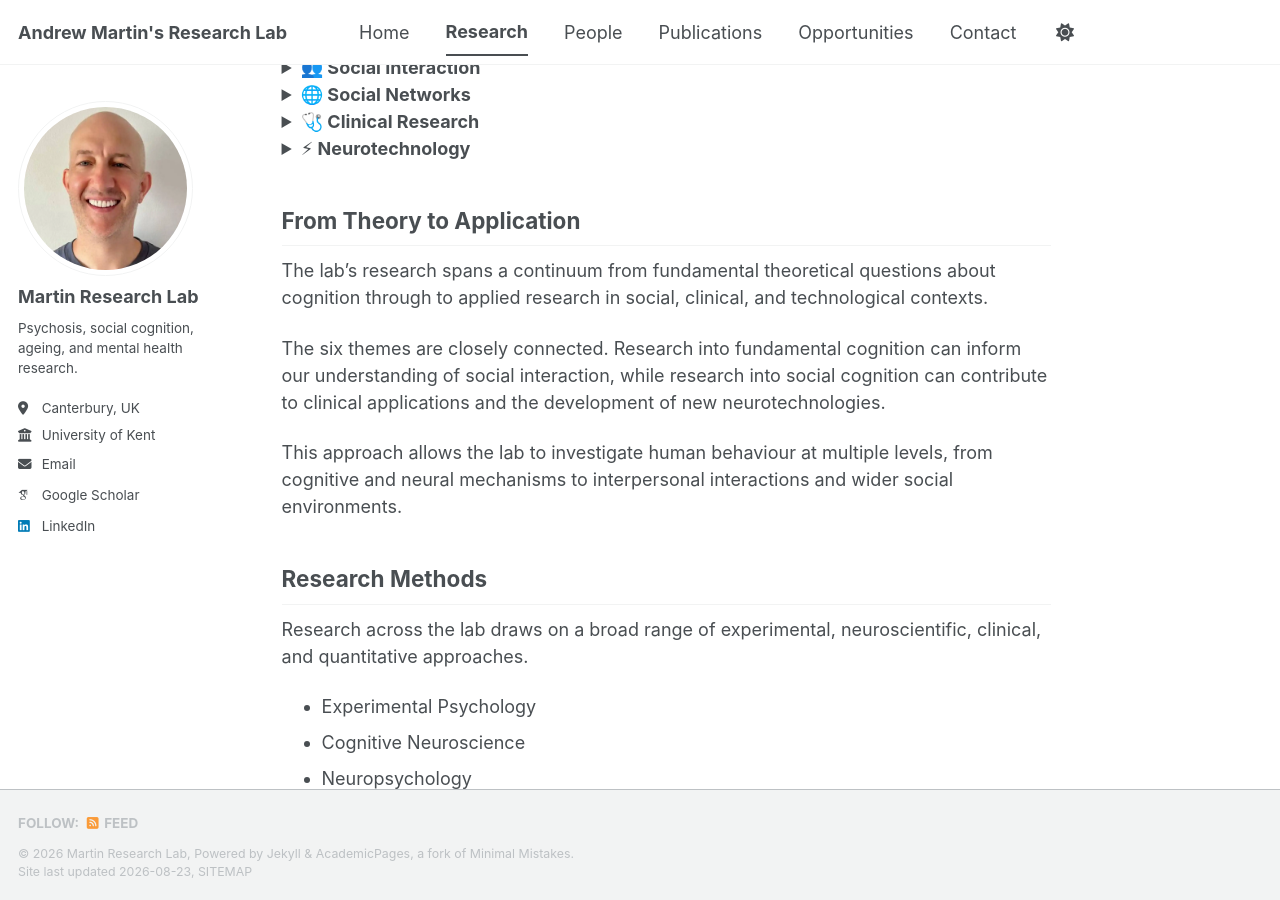
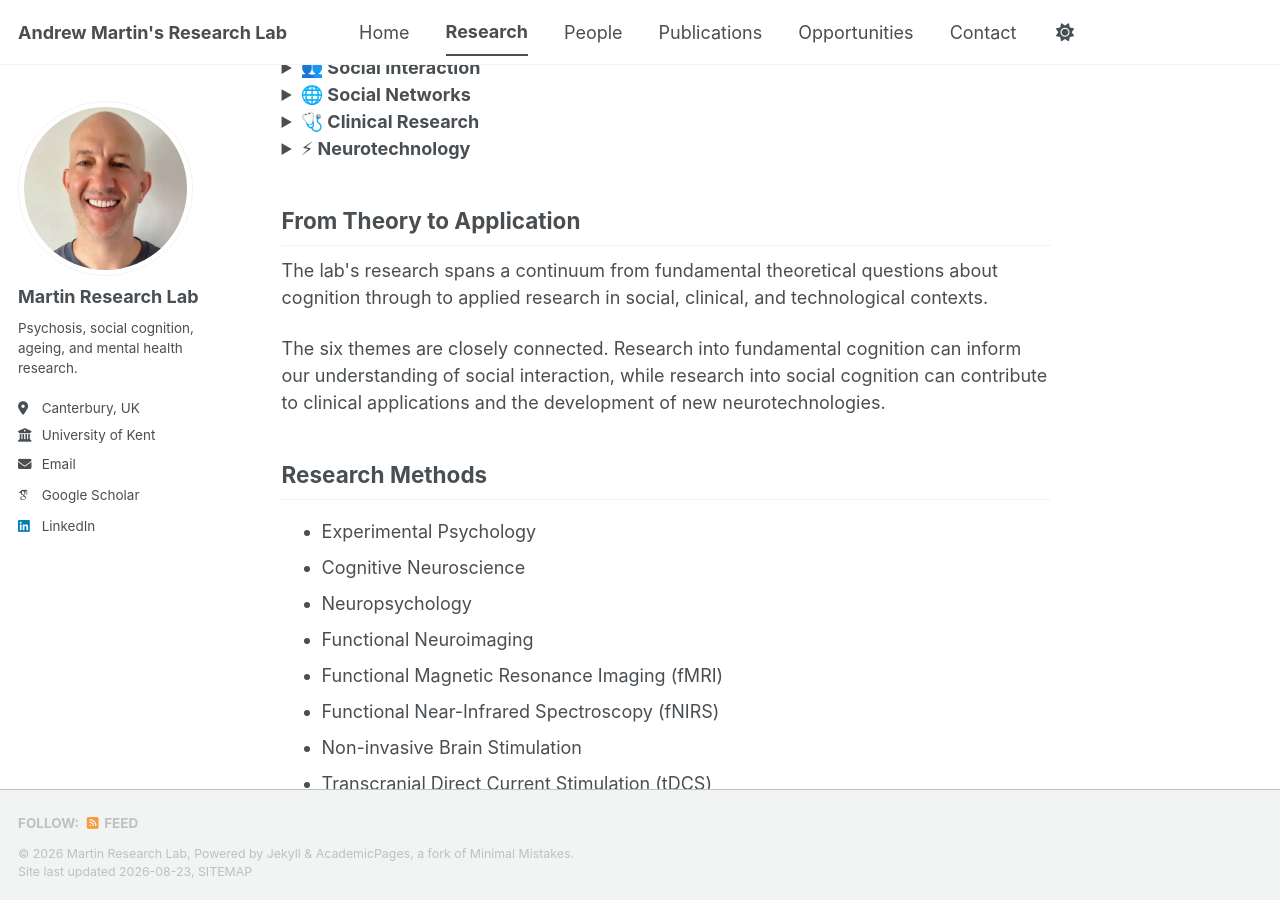
Before and after one commit to DacianS15/martins-lab.github.io, a Jekyll site: the page built from _pages/research.md, in a window 1280 px wide and 900 px high, scrolled down 1029 px. Built offline with Jekyll 4.4.1, drawn with Linux system fonts in a browser that asks for light colours; some web fonts are replaced; a script bundle is joined from its source files by our own code; library files that are not in the unit come from our copies.

Commit message:
Update research.md

```diff
--- a/_pages/research.md
+++ b/_pages/research.md
@@ -4,280 +4,329 @@ permalink: /research/
 author_profile: true
 ---
 
-# Research
+<h1>Research</h1>
 
+<p>
 The Martin Research Lab investigates the cognitive, neural, and social mechanisms underlying human behaviour across healthy and clinical populations.
+</p>
 
+<p>
 Our research ranges from fundamental questions about cognition to applied work in mental health, ageing, social behaviour, and neurotechnology.
+</p>
 
-## Research Themes
+<h2>Research Themes</h2>
 
+<p>
 Our research spans six interconnected areas. Select a theme below to explore our current interests and approaches.
+</p>
 
-![Martin Research Lab research framework](../images/research-framework.png)
+<p>
+<img src="../images/research-framework.png"
+     alt="Martin Research Lab research framework"
+     style="width:100%; height:auto;">
+</p>
 
-*Conceptual framework linking cognition, embodied cognition, social interaction and social networks across theoretical and applied research.*
+<p><em>Conceptual framework linking cognition, embodied cognition, social interaction and social networks across theoretical and applied research.</em></p>
 
-<details markdown="1">
+
+<details>
 <summary><strong>🧠 Cognition</strong></summary>
 
-### Cognition
+<h3>Cognition</h3>
 
+<p>
 We investigate the cognitive processes that allow people to perceive, interpret, remember, and respond to information about themselves and the world around them.
+</p>
 
-Research within this theme includes:
+<p>Research within this theme includes:</p>
 
-- Executive functions
-- Cognitive control and inhibition
-- Memory and learning
-- Decision-making
-- Self-referential processing
-- Sense of agency
-- Perspective-taking
-- Theory of mind
+<ul>
+  <li>Executive functions</li>
+  <li>Cognitive control and inhibition</li>
+  <li>Memory and learning</li>
+  <li>Decision-making</li>
+  <li>Self-referential processing</li>
+  <li>Sense of agency</li>
+  <li>Perspective-taking</li>
+  <li>Theory of mind</li>
+</ul>
 
+<p>
 A particular focus of the lab is understanding how these processes vary across individuals, across the lifespan, and in clinical populations.
+</p>
 
-### Executive Functions
+<h3>Executive Functions</h3>
 
-We study executive functions involved in cognitive control, inhibition, initiation, planning, flexible behaviour, and decision-making.
+<p>
+We study executive functions involved in cognitive control, inhibition, initiation, planning, flexible behaviour, and decision-making. A key aim is to understand how these higher-order cognitive processes support everyday functioning and how they may differ across healthy and clinical populations.
+</p>
 
-A key aim is to understand how these higher-order cognitive processes support everyday functioning and how they may differ across healthy and clinical populations.
+<h3>Sense of Agency</h3>
 
-### Sense of Agency
+<p>
+Sense of agency refers to the experience of being in control of one's own actions and their consequences. Our research investigates how this experience is constructed and how cognitive and neural mechanisms contribute to the feeling of control over behaviour.
+</p>
 
-Sense of agency refers to the experience of being in control of one's own actions and their consequences.
+<h3>Self-Referential Processing</h3>
 
-Our research investigates how this experience is constructed and how cognitive and neural mechanisms contribute to the feeling of control over behaviour.
+<p>
+We investigate how information related to the self is processed and remembered. This includes research examining the self-reference effect and how representations of the self and other people may vary according to social and psychological factors such as loneliness.
+</p>
 
-### Self-Referential Processing
+<h3>Perspective-Taking and Theory of Mind</h3>
 
-We investigate how information related to the self is processed and remembered.
-
-This includes research examining the self-reference effect and how representations of the self and other people may vary according to social and psychological factors such as loneliness.
-
-### Perspective-Taking and Theory of Mind
-
-Another major focus is the ability to represent perspectives, beliefs, intentions, and mental states that differ from our own.
-
-This work contributes to a broader understanding of social cognition and the cognitive mechanisms that allow people to navigate complex social environments.
+<p>
+Another major focus is the ability to represent perspectives, beliefs, intentions, and mental states that differ from our own. This work contributes to a broader understanding of social cognition and the cognitive mechanisms that allow people to navigate complex social environments.
+</p>
 
 </details>
 
-<details markdown="1">
+
+<details>
 <summary><strong>🧍 Embodied Cognition</strong></summary>
 
-### Embodied Cognition
+<h3>Embodied Cognition</h3>
 
-Embodied cognition examines the idea that cognition cannot be understood solely as information processing within the brain.
+<p>
+Embodied cognition examines the idea that cognition cannot be understood solely as information processing within the brain. Instead, cognitive processes emerge through interactions between the brain, body, action, and environment.
+</p>
 
-Instead, cognitive processes emerge through interactions between the brain, body, action, and environment.
+<p>Areas of interest include:</p>
 
-Areas of interest include:
+<ul>
+  <li>Sense of agency</li>
+  <li>Self-representation</li>
+  <li>Action and perception</li>
+  <li>Embodied social cognition</li>
+  <li>Bodily contributions to cognitive processing</li>
+  <li>Interactions between cognition and the environment</li>
+</ul>
 
-- Sense of agency
-- Self-representation
-- Action and perception
-- Embodied social cognition
-- Bodily contributions to cognitive processing
-- Interactions between cognition and the environment
+<p>
+Research in the lab has examined embodied perspective-taking, including the extent to which understanding another person's spatial perspective involves mentally transforming one's own bodily perspective.
+</p>
 
-Research in the lab has examined embodied perspective-taking, including the extent to which understanding another person's spatial perspective involves mentally transforming one's own bodily perspective.
-
-Experimental and neuroscientific approaches can be used to investigate the mechanisms that support these transformations.
-
+<p>
 This work links fundamental cognitive theory with social cognition by examining how bodily representations contribute to our ability to understand and respond to other people.
+</p>
 
 </details>
 
-<details markdown="1">
+
+<details>
 <summary><strong>👥 Social Interaction</strong></summary>
 
-### Social Interaction
+<h3>Social Interaction</h3>
 
-Human cognition frequently takes place in a social context.
+<p>
+Human cognition frequently takes place in a social context. Our social interaction research investigates how people understand, predict, and respond to the behaviour of others, and how cognitive and neural mechanisms support successful interpersonal interaction.
+</p>
 
-Our social interaction research investigates how people understand, predict, and respond to the behaviour of others, and how cognitive and neural mechanisms support successful interpersonal interaction.
+<p>Areas of interest include:</p>
 
-Areas of interest include:
+<ul>
+  <li>Social cognition</li>
+  <li>Perspective-taking</li>
+  <li>Theory of mind</li>
+  <li>Empathy</li>
+  <li>Self-other representation</li>
+  <li>Social decision-making</li>
+  <li>Interpretation of social information</li>
+  <li>Interpersonal behaviour</li>
+</ul>
 
-- Social cognition
-- Perspective-taking
-- Theory of mind
-- Empathy
-- Self-other representation
-- Social decision-making
-- Interpretation of social information
-- Interpersonal behaviour
+<h3>Social Cognition</h3>
 
-### Social Cognition
+<p>
+We study the processes that allow people to infer what others may be thinking or feeling and adapt their own behaviour accordingly.
+</p>
 
-We study the processes that allow people to infer what others may be thinking or feeling and adapt their own behaviour accordingly.
+<h3>Social Neuroscience</h3>
 
-These abilities are important for successful interpersonal functioning and are also relevant to a range of clinical conditions.
+<p>
+The lab uses behavioural and neuroscientific methods to investigate the neural systems that support social cognition. This includes research using neuroimaging and non-invasive brain stimulation to test the contribution of specific brain regions to social-cognitive processes.
+</p>
 
-### Social Neuroscience
+<h3>Interpersonal Understanding</h3>
 
-The lab uses behavioural and neuroscientific methods to investigate the neural systems that support social cognition.
-
-This includes research using neuroimaging and non-invasive brain stimulation to test the contribution of specific brain regions to social-cognitive processes.
-
-### Interpersonal Understanding
-
+<p>
 We are interested in how individuals integrate information about themselves, other people, and the surrounding social context.
-
-Understanding these processes has implications for both fundamental models of cognition and clinical conditions in which social functioning may be affected.
+</p>
 
 </details>
 
-<details markdown="1">
+
+<details>
 <summary><strong>🌐 Social Networks</strong></summary>
 
-### Social Networks
+<h3>Social Networks</h3>
 
+<p>
 Beyond individual interactions, the lab is interested in how people are embedded within wider social environments and how patterns of connection, isolation, and social experience relate to cognition and wellbeing.
+</p>
 
-Areas of interest include:
+<p>Areas of interest include:</p>
 
-- Loneliness
-- Social connection
-- Interpersonal relationships
-- Social behaviour across the lifespan
-- Social cognition within wider social environments
-- Mental health and social wellbeing
+<ul>
+  <li>Loneliness</li>
+  <li>Social connection</li>
+  <li>Interpersonal relationships</li>
+  <li>Social behaviour across the lifespan</li>
+  <li>Social cognition within wider social environments</li>
+  <li>Mental health and social wellbeing</li>
+</ul>
 
-### Loneliness and Social Connection
+<h3>Loneliness and Social Connection</h3>
 
+<p>
 Our research investigates how loneliness relates to memory, self-referential processing, social cognition, and mental health.
+</p>
 
-Rather than treating loneliness solely as a social circumstance, this work examines how it may be reflected in the way information about the self and close others is cognitively represented.
+<h3>Social Environment and Wellbeing</h3>
 
-### Social Environment and Wellbeing
-
+<p>
 We are interested in how the quantity and quality of social connection may interact with cognitive processes across the lifespan.
-
-This provides a bridge between laboratory research on social cognition and broader questions about social functioning, wellbeing, and mental health.
+</p>
 
 </details>
 
-<details markdown="1">
+
+<details>
 <summary><strong>🩺 Clinical Research</strong></summary>
 
-### Clinical Research
+<h3>Clinical Research</h3>
 
+<p>
 A major aim of the lab is to translate knowledge about cognition and the brain into a better understanding of mental health.
+</p>
 
-Clinical research in the lab has a particular focus on cognition relevant to mental health, with the longer-term goal of informing existing treatments and contributing to the development of new approaches.
+<p>Areas of interest include:</p>
 
-Areas of interest include:
+<ul>
+  <li>Psychosis</li>
+  <li>Social anxiety</li>
+  <li>Paranoia</li>
+  <li>Social cognition in mental health</li>
+  <li>Interpretation bias</li>
+  <li>Belief updating</li>
+  <li>Cognitive functioning</li>
+  <li>Early intervention</li>
+  <li>Psychological wellbeing</li>
+  <li>Ageing and neuropsychology</li>
+</ul>
 
-- Psychosis
-- Social anxiety
-- Paranoia
-- Social cognition in mental health
-- Interpretation bias
-- Belief updating
-- Cognitive functioning
-- Early intervention
-- Psychological wellbeing
-- Ageing and neuropsychology
+<h3>Psychosis and Mental Health</h3>
 
-### Psychosis and Mental Health
+<p>
+We investigate cognitive and social-cognitive processes associated with psychosis and related mental health difficulties.
+</p>
 
-We investigate cognitive and social-cognitive processes associated with psychosis and related mental health difficulties.
+<h3>Early and Applied Mental Health Research</h3>
 
-Areas of interest include social cognition, interpretation of social information, executive functioning, and the cognitive mechanisms that may contribute to difficulties in everyday social functioning.
+<p>
+The lab is interested in research that connects experimental findings with real-world clinical services, including work examining cognition and functioning in people experiencing, or at risk of experiencing, significant mental health difficulties.
+</p>
 
-### Early and Applied Mental Health Research
+<h3>Ageing and Neuropsychology</h3>
 
-The lab is interested in research that connects experimental findings with real-world clinical services.
-
-This includes work examining cognition and functioning in people experiencing, or at risk of experiencing, significant mental health difficulties.
-
-### Ageing and Neuropsychology
-
-Clinical and neuropsychological research also examines how cognition changes across the lifespan.
-
-We are interested in healthy cognitive ageing as well as conditions associated with age-related cognitive decline and in approaches that may help support cognitive functioning.
+<p>
+Clinical and neuropsychological research also examines how cognition changes across the lifespan, including healthy ageing and age-related cognitive decline.
+</p>
 
 </details>
 
-<details markdown="1">
+
+<details>
 <summary><strong>⚡ Neurotechnology</strong></summary>
 
-### Neurotechnology
+<h3>Neurotechnology</h3>
 
+<p>
 The Martin Research Lab uses neurotechnology to investigate the relationship between brain function and cognition and to explore whether cognitive processes can be experimentally measured or modulated.
+</p>
 
-Methods and technologies used across the lab include:
+<p>Methods and technologies used across the lab include:</p>
 
-- Functional magnetic resonance imaging (fMRI)
-- Functional near-infrared spectroscopy (fNIRS)
-- Transcranial direct current stimulation (tDCS)
-- Non-invasive brain stimulation
-- Neurofeedback
-- Immersive virtual reality
-- Digital mental health technologies
-- Artificial intelligence and conversational AI
+<ul>
+  <li>Functional magnetic resonance imaging (fMRI)</li>
+  <li>Functional near-infrared spectroscopy (fNIRS)</li>
+  <li>Transcranial direct current stimulation (tDCS)</li>
+  <li>Non-invasive brain stimulation</li>
+  <li>Neurofeedback</li>
+  <li>Immersive virtual reality</li>
+  <li>Digital mental health technologies</li>
+  <li>Artificial intelligence and conversational AI</li>
+</ul>
 
-### Non-Invasive Brain Stimulation
+<h3>Non-Invasive Brain Stimulation</h3>
 
+<p>
 One method used in the lab's research is transcranial direct current stimulation (tDCS), a non-invasive technique that applies a weak electrical current to the scalp.
+</p>
 
-Brain stimulation can be combined with cognitive tasks to investigate whether particular brain regions contribute causally to specific cognitive or social-cognitive processes.
+<h3>Neuroimaging</h3>
 
-### Neuroimaging
+<p>
+Functional and structural neuroimaging are used to investigate brain systems associated with cognition, social behaviour, and mental health.
+</p>
 
-Functional and structural neuroimaging are used to investigate brain systems associated with cognition, social behaviour, and mental health.
+<h3>Cognitive Enhancement</h3>
 
-These methods allow researchers to examine how differences in brain structure and activity relate to behavioural and cognitive processes.
+<p>
+The lab is interested in approaches that may enhance or support cognitive functioning and how neuroscientific methods might ultimately contribute to meaningful interventions.
+</p>
 
-### Cognitive Enhancement
+<h3>Technology and Artificial Intelligence</h3>
 
-The lab is interested in approaches that may enhance or support cognitive functioning.
-
-This work sits at the intersection of cognitive neuroscience, neuropsychology, and translational research and considers how neuroscientific methods might contribute to clinically meaningful interventions.
-
-### Technology and Artificial Intelligence
-
-The lab also has a growing interest in how people interact with emerging technologies, including artificial intelligence.
-
-This includes questions about how technology influences cognition and social interaction and how new technologies might be developed or evaluated within mental health and healthcare contexts.
+<p>
+The lab also has a growing interest in how people interact with emerging technologies, including artificial intelligence, and how these technologies might be developed or evaluated within mental health and healthcare contexts.
+</p>
 
 </details>
 
-## From Theory to Application
 
+<h2>From Theory to Application</h2>
+
+<p>
 The lab's research spans a continuum from fundamental theoretical questions about cognition through to applied research in social, clinical, and technological contexts.
+</p>
 
+<p>
 The six themes are closely connected. Research into fundamental cognition can inform our understanding of social interaction, while research into social cognition can contribute to clinical applications and the development of new neurotechnologies.
+</p>
 
-This approach allows the lab to investigate human behaviour at multiple levels, from cognitive and neural mechanisms to interpersonal interactions and wider social environments.
 
-## Research Methods
+<h2>Research Methods</h2>
 
-Research across the lab draws on a broad range of experimental, neuroscientific, clinical, and quantitative approaches.
+<ul>
+  <li>Experimental Psychology</li>
+  <li>Cognitive Neuroscience</li>
+  <li>Neuropsychology</li>
+  <li>Functional Neuroimaging</li>
+  <li>Functional Magnetic Resonance Imaging (fMRI)</li>
+  <li>Functional Near-Infrared Spectroscopy (fNIRS)</li>
+  <li>Non-invasive Brain Stimulation</li>
+  <li>Transcranial Direct Current Stimulation (tDCS)</li>
+  <li>Neurofeedback</li>
+  <li>Virtual Reality</li>
+  <li>Clinical Research</li>
+  <li>Behavioural Science</li>
+  <li>Surveys and Questionnaires</li>
+  <li>Interviews and Focus Groups</li>
+  <li>Systematic Reviews and Meta-Analyses</li>
+</ul>
 
-- Experimental Psychology
-- Cognitive Neuroscience
-- Neuropsychology
-- Functional Neuroimaging
-- Functional Magnetic Resonance Imaging (fMRI)
-- Functional Near-Infrared Spectroscopy (fNIRS)
-- Non-invasive Brain Stimulation
-- Transcranial Direct Current Stimulation (tDCS)
-- Neurofeedback
-- Virtual Reality
-- Clinical Research
-- Behavioural Science
-- Surveys and Questionnaires
-- Interviews and Focus Groups
-- Systematic Reviews and Meta-Analyses
 
-## Research Philosophy
+<h2>Research Philosophy</h2>
 
+<p>
 The Martin Research Lab takes an interdisciplinary approach to understanding human cognition and behaviour.
+</p>
 
+<p>
 By combining theoretical, experimental, neuroscientific, clinical, and technological perspectives, our aim is to understand not only how cognitive and social processes work, but also how this knowledge can be translated into meaningful applications.
+</p>
 
+<p>
 This includes improving our understanding of mental health, supporting healthy cognitive functioning across the lifespan, and exploring how emerging technologies can be used to study and support human cognition.
+</p>
```
